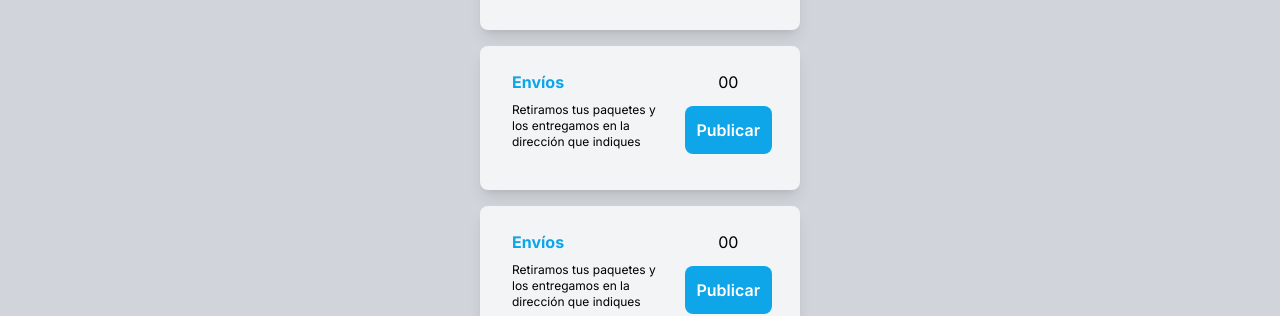
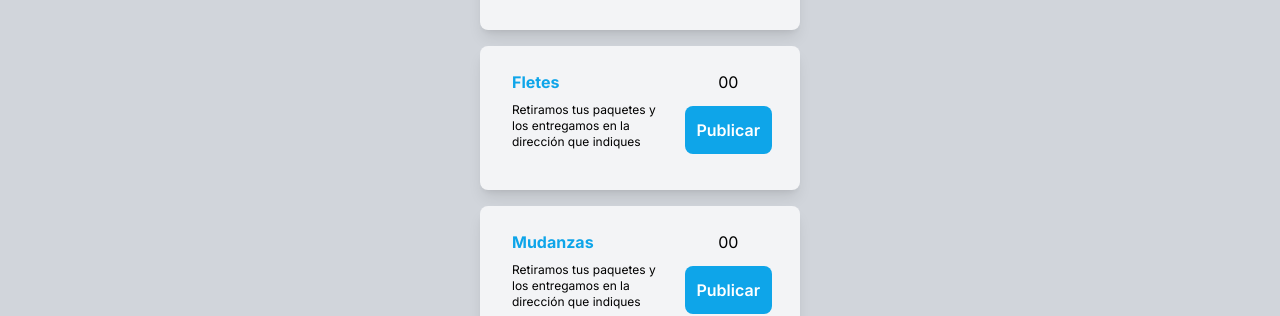
Before and after one commit to ViloriaUrdaneta/flechandes-app, a Next.js app: page / in a window 1280 px wide. Shown: the part 226-542 px from the top of the page. Built offline with nearby package versions, Linux system fonts and the light colour scheme.

Commit message:
primeros link

```diff
--- a/app/page.tsx
+++ b/app/page.tsx
@@ -2,14 +2,18 @@ import MainButton from '@/components/MainButton'
 import Navbar from '@/components/Navbar'
 import Tapbar from '@/components/Tapbar'
 import Image from 'next/image'
+import Link from 'next/link';
 
 export default function Home() {
   return (
     <main className="flex min-h-screen bg-gray-300 flex-col items-center content-center gap-4 p-24">
       <Navbar/>
-      <MainButton/>
-      <MainButton/>
-      <MainButton/>
+      <Link href={'/publicar'}>
+        <MainButton>Envíos</MainButton>
+      </Link>
+
+      <MainButton>Fletes</MainButton>
+      <MainButton>Mudanzas</MainButton>
       <Tapbar/>
     </main>
   )
--- a/components/MainButton.tsx
+++ b/components/MainButton.tsx
@@ -1,12 +1,16 @@
-import React from 'react'
+import React, { ReactNode } from 'react';
 
-export default function MainButton() {
+interface MainButtonProps {
+    children: ReactNode;
+}
+
+export default function MainButton({ children }: MainButtonProps) {
   return (
     <div>
       <div className='flex items-center w-80 bg-gray-100 rounded-lg shadow-lg h-36'>
         <div className='flex'>
             <div className='ml-8'>
-                <h3 className='text-sky-500 font-bold'>Envíos</h3>
+                <h3 className='text-sky-500 font-bold'>{children}</h3>
                 <p className='text-xs mt-2'>Retiramos tus paquetes y los entregamos en la dirección que indiques</p>
             </div>
             <div className='text-center ml-5 mr-7'>
--- a/components/Tapbar.tsx
+++ b/components/Tapbar.tsx
@@ -1,21 +1,27 @@
 import React from 'react'
+import Link from 'next/link';
 
 export default function Tapbar() {
   return (
     <div>
       <div className='absolute bottom-0 right-0 bg-red w-screen h-20 flex items-center justify-evenly text-white'>
+        <Link href={'/'}>
             <div className='text-center'>
                 <h1>i</h1>
                 <p className='text-xs'>
                     Inicio
                 </p>
             </div>
+        </Link>
+        <Link href={'/publicar'}>
             <div className='text-center'>
                 <h1>i</h1>
                 <p className='text-xs'>
                     Publicar
                 </p>
             </div>
+        </Link>
+
         <div className='text-center'>
             <h1>i</h1>
             <p className='text-xs'>
```
Lines whose indentation alone changed are shown as unchanged.
